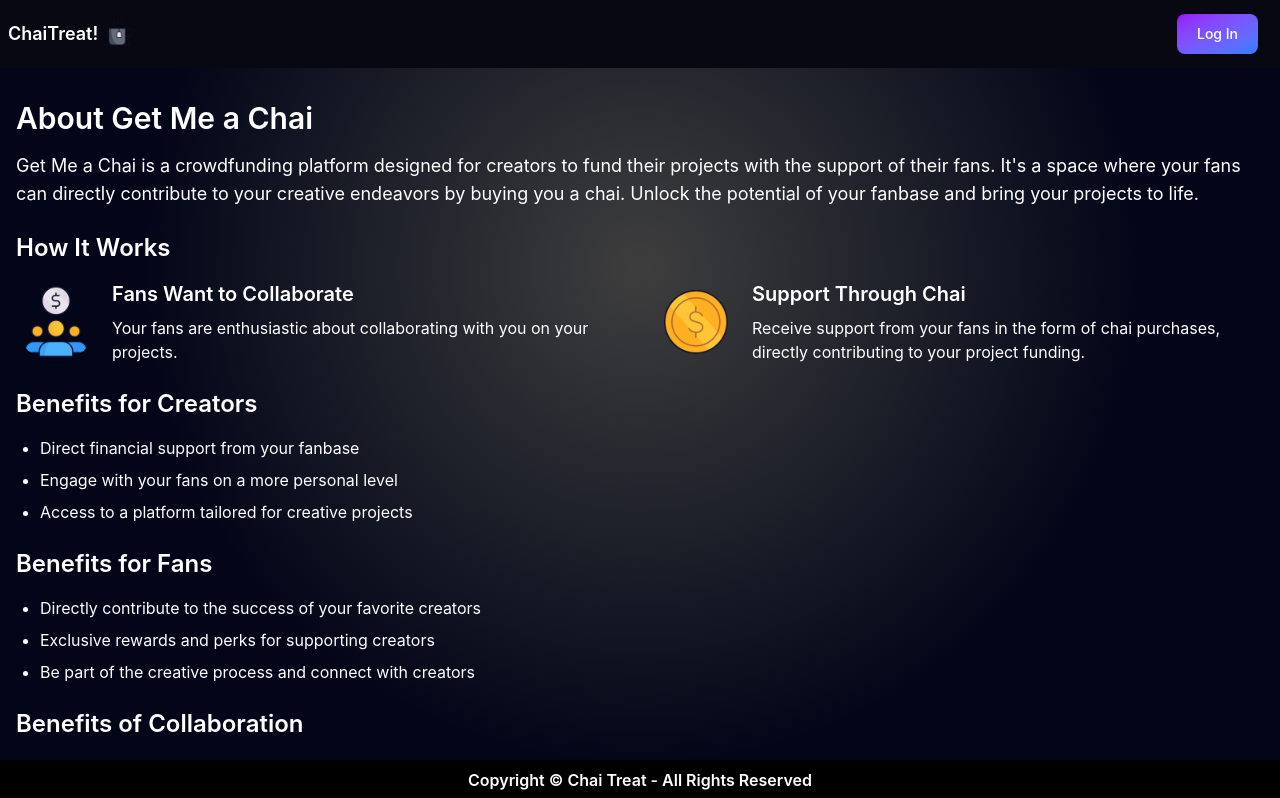
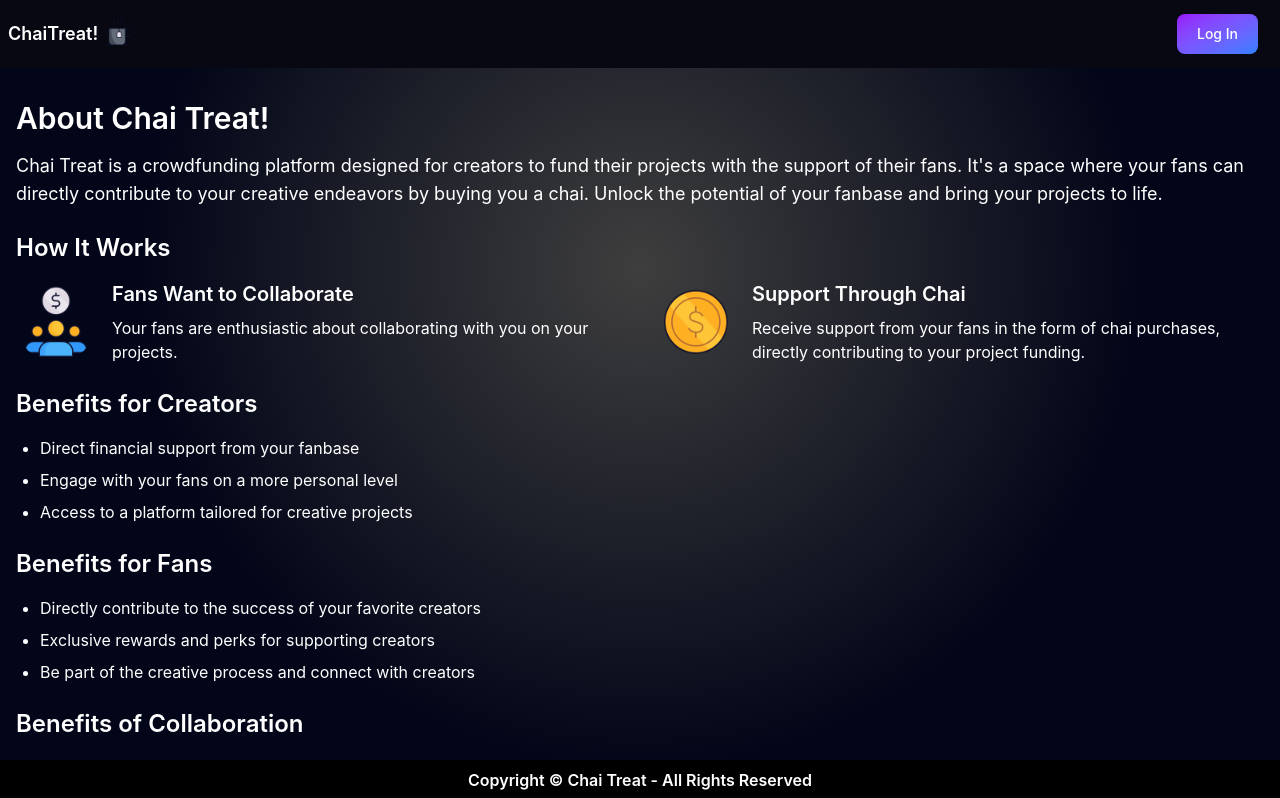
Before and after one commit to IMRAN-web-glitch/ChaiTreat, a Next.js app: page /about in a window 1280 px wide. Shown: the top 798 px of the page. Built offline with nearby package versions, Linux system fonts and the light colour scheme; no server answers.

Commit message:
Update page.js

```diff
--- a/app/about/page.js
+++ b/app/about/page.js
@@ -4,9 +4,9 @@ import React from 'react';
 const About = () => {
     return (
         <div className="container mx-auto px-8 md:px-4 py-8 text-white">
-            <h1 className="text-3xl font-semibold mb-4">About Get Me a Chai</h1>
+            <h1 className="text-3xl font-semibold mb-4">About Chai Treat!</h1>
             <p className="text-lg mb-6">
-                Get Me a Chai is a crowdfunding platform designed for creators to fund their projects with the support of their fans. It&apos;s a space where your fans can directly contribute to your creative endeavors by buying you a chai. Unlock the potential of your fanbase and bring your projects to life.
+                Chai Treat is a crowdfunding platform designed for creators to fund their projects with the support of their fans. It&apos;s a space where your fans can directly contribute to your creative endeavors by buying you a chai. Unlock the potential of your fanbase and bring your projects to life.
             </p>
 
             <h2 className="text-2xl font-semibold mb-4">How It Works</h2>
```
